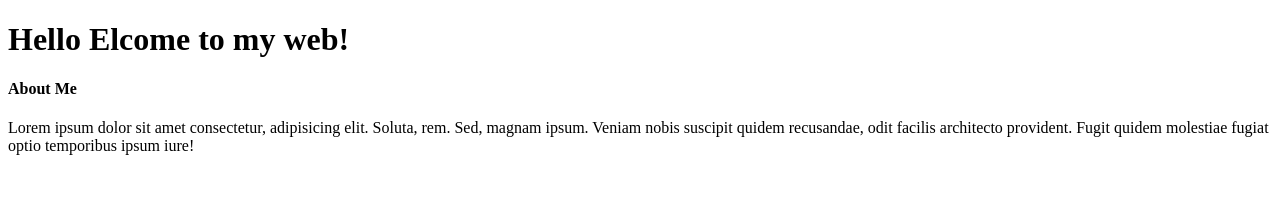
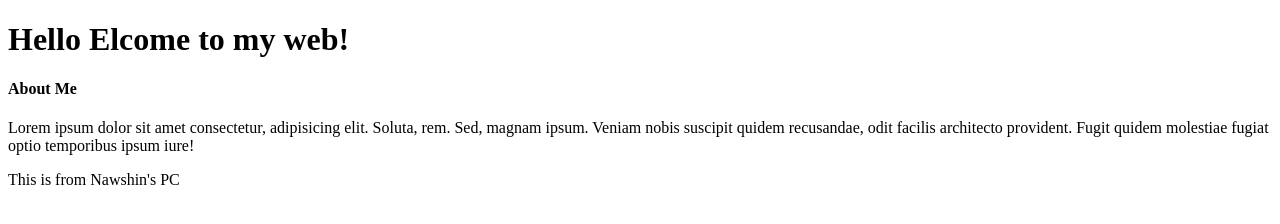
Before and after one commit to bongodev/gitdoubtclass, a plain HTML site: page index.html in a window 1280 px wide. Drawn offline with Linux system fonts and the light colour scheme.

Commit message:
this is from dev branch

```diff
--- a/index.html
+++ b/index.html
@@ -9,5 +9,6 @@
     <h1>Hello Elcome to my web!</h1>
     <h4>About Me</h4>
     <p>Lorem ipsum dolor sit amet consectetur, adipisicing elit. Soluta, rem. Sed, magnam ipsum. Veniam nobis suscipit quidem recusandae, odit facilis architecto provident. Fugit quidem molestiae fugiat optio temporibus ipsum iure!</p>
+<p>This is from Nawshin's PC</p>
 </body>
 </html>
```
